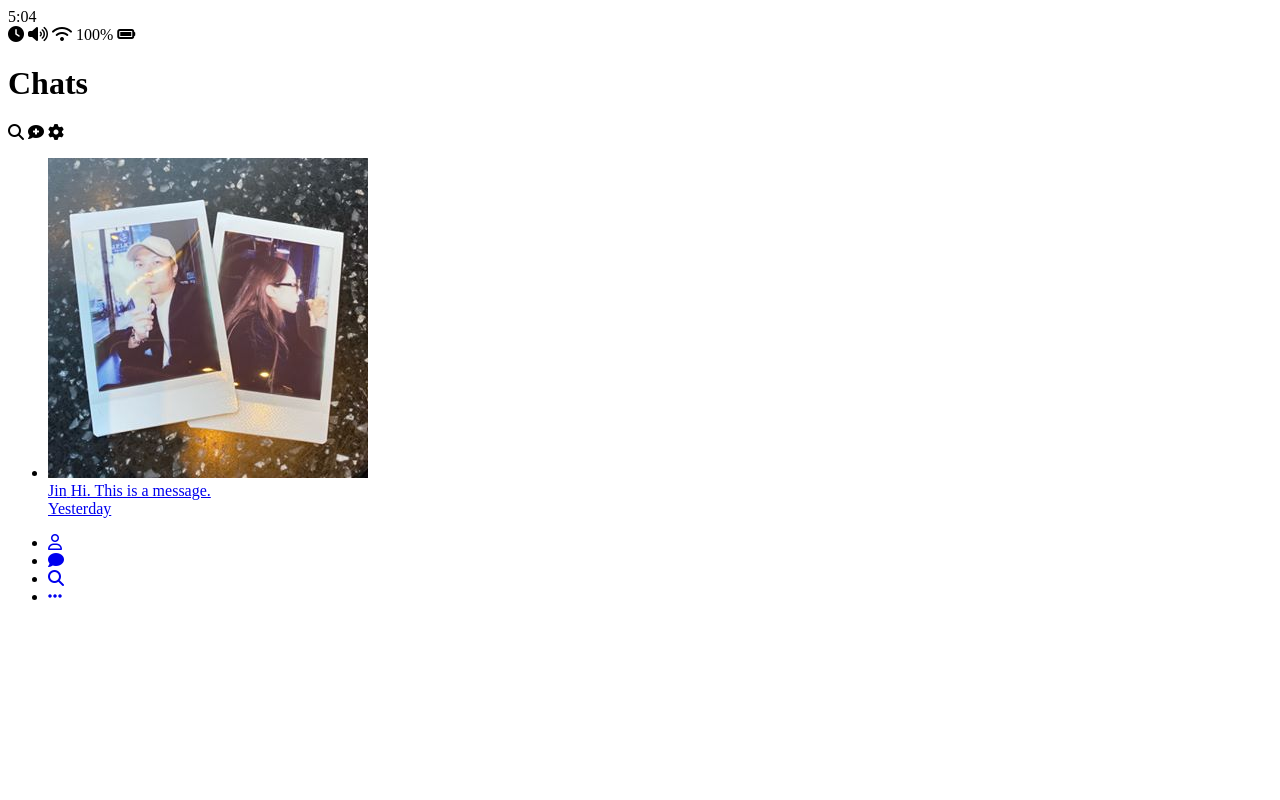
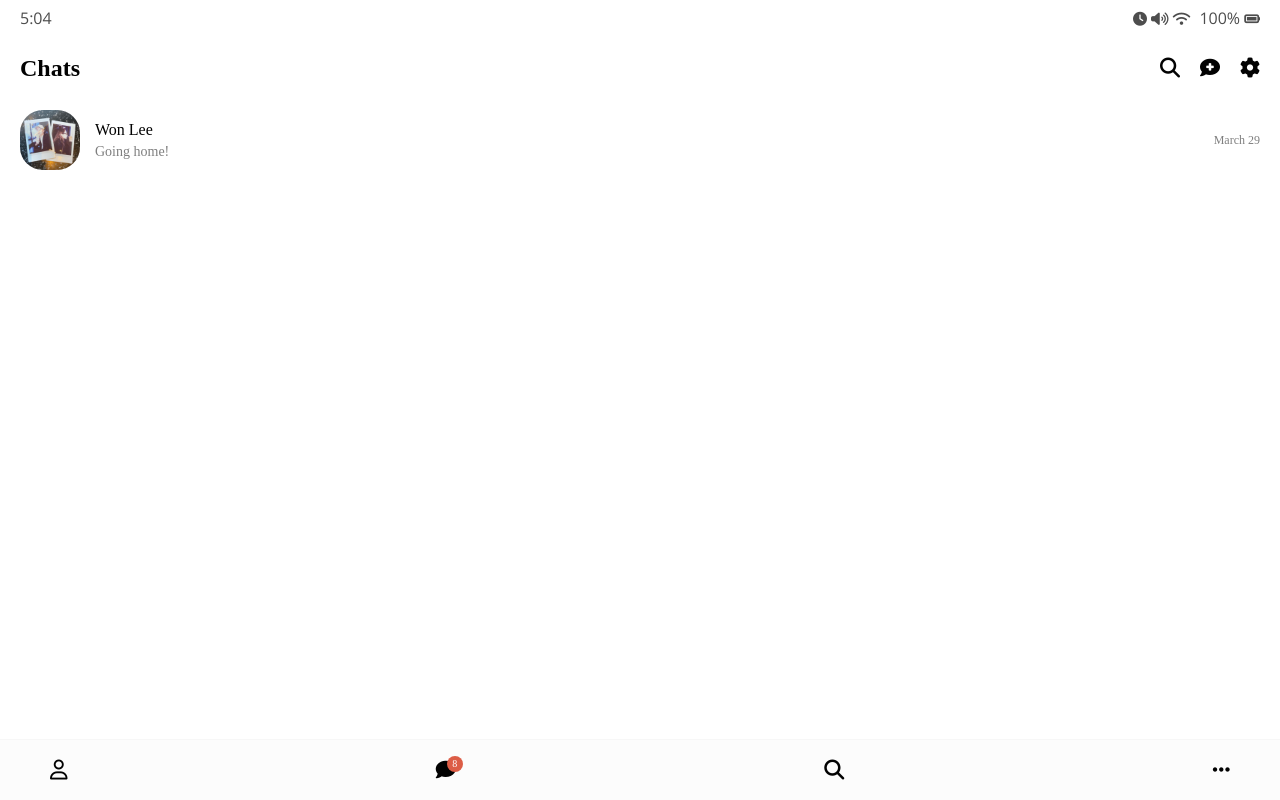
Before and after one commit to Jin-S-Lee/kakao-clone, a plain HTML site: page index.html in a window 1280 px wide. Drawn offline with nearby package versions, Linux system fonts and the light colour scheme.

Commit message:
some css part

```diff
--- /dev/null
+++ b/css/friend.css
@@ -0,0 +1,47 @@
+.friend {
+  display: flex;
+  justify-content: space-between;
+  align-items: center;
+}
+
+.friend .friend__avatar {
+  width: 50px;
+  border-radius: 38%;
+}
+
+.friend__avatar.g-avatar {
+  width: 70px;
+}
+
+.friend__avatar.m-avatar {
+  width: 60px;
+}
+
+.friend .friend__column {
+  display: flex;
+  align-items: center;
+}
+
+.friend .friend__avatar {
+  margin-right: 15px;
+}
+
+.friend__content .friend__name {
+  display: block;
+  margin-bottom: 5px;
+}
+
+.friend__content .friend__status,
+.friend__content .friend__bottom-text,
+.friend .chat__timestamp {
+  opacity: 0.5;
+}
+
+.friend__content .friend__bottom-text {
+  font-size: 14px;
+}
+
+.friend__content .friend__status,
+.friend .chat__timestamp {
+  font-size: 12px;
+}
--- /dev/null
+++ b/css/header.css
@@ -0,0 +1,27 @@
+.header {
+  display: flex;
+  justify-content: space-between;
+  margin-bottom: 30px;
+  align-items: center;
+}
+
+.header .header__title {
+  font-size: 24px;
+  font-weight: 600;
+}
+
+.header .header__icon {
+  font-size: 20px;
+  margin-left: 20px;
+  cursor: pointer;
+}
+
+.header .header__header-column {
+  display: flex;
+  align-items: center;
+}
+
+.header .header__back-btn {
+  font-size: 22px;
+  margin-right: 20px;
+}
--- /dev/null
+++ b/css/nav-bar.css
@@ -0,0 +1,37 @@
+.nav {
+  position: fixed;
+  width: 100%;
+  background: #fcfcfc;
+  padding: 20px 50px;
+  left: 0px;
+  bottom: 0px;
+  border-top: 1px solid #f7f7f7;
+}
+
+.nav .nav__list {
+  display: flex;
+  justify-content: space-between;
+}
+
+.nav i {
+  font-size: 20px;
+}
+
+.nav .nav__list-link {
+  position: relative;
+}
+
+.nav .nav__badge {
+  position: absolute;
+  top: -7px;
+  right: -7px;
+  color: white;
+  font-size: 10px;
+  background-color: #dc5d46;
+  width: 16px;
+  height: 16px;
+  display: flex;
+  justify-content: center;
+  align-items: center;
+  border-radius: 50%;
+}
--- /dev/null
+++ b/css/reset.css
@@ -0,0 +1,129 @@
+/* http://meyerweb.com/eric/tools/css/reset/
+   v2.0 | 20110126
+   License: none (public domain)
+*/
+
+html,
+body,
+div,
+span,
+applet,
+object,
+iframe,
+h1,
+h2,
+h3,
+h4,
+h5,
+h6,
+p,
+blockquote,
+pre,
+a,
+abbr,
+acronym,
+address,
+big,
+cite,
+code,
+del,
+dfn,
+em,
+img,
+ins,
+kbd,
+q,
+s,
+samp,
+small,
+strike,
+strong,
+sub,
+sup,
+tt,
+var,
+b,
+u,
+i,
+center,
+dl,
+dt,
+dd,
+ol,
+ul,
+li,
+fieldset,
+form,
+label,
+legend,
+table,
+caption,
+tbody,
+tfoot,
+thead,
+tr,
+th,
+td,
+article,
+aside,
+canvas,
+details,
+embed,
+figure,
+figcaption,
+footer,
+header,
+hgroup,
+menu,
+nav,
+output,
+ruby,
+section,
+summary,
+time,
+mark,
+audio,
+video {
+  margin: 0;
+  padding: 0;
+  border: 0;
+  font-size: 100%;
+  font: inherit;
+  vertical-align: baseline;
+}
+/* HTML5 display-role reset for older browsers */
+article,
+aside,
+details,
+figcaption,
+figure,
+footer,
+header,
+hgroup,
+menu,
+nav,
+section {
+  display: block;
+}
+body {
+  line-height: 1;
+}
+ol,
+ul {
+  list-style: none;
+}
+blockquote,
+q {
+  quotes: none;
+}
+blockquote:before,
+blockquote:after,
+q:before,
+q:after {
+  content: "";
+  content: none;
+}
+table {
+  border-collapse: collapse;
+  border-spacing: 0;
+}
--- /dev/null
+++ b/css/status-bar.css
@@ -0,0 +1,16 @@
+.status-bar {
+  display: flex;
+  justify-content: space-between;
+  margin-bottom: 30px;
+  font-family: "Open Sans", -apple-system, BlinkMacSystemFont, "Segoe UI",
+    Roboto, Oxygen, Ubuntu, Cantarell, "Open Sans", "Helvetica Neue", sans-serif;
+  opacity: 0.7;
+}
+
+.status-bar i {
+  font-size: 14px;
+}
+
+.status-bar .status-bar__battery-level {
+  margin-left: 5px;
+}
--- /dev/null
+++ b/css/styles.css
@@ -0,0 +1,20 @@
+@import url("https://fonts.googleapis.com/css?family=Open+Sans:400,600&display=swap");
+@import "reset.css";
+@import "status-bar.css";
+@import "header.css";
+@import "nav-bar.css";
+@import "friend.css";
+
+* {
+  box-sizing: border-box;
+}
+body {
+  background-color: white;
+  padding: 10px 20px;
+  color: #020202;
+}
+
+a {
+  color: inherit;
+  text-decoration: none;
+}
--- a/index.html
+++ b/index.html
@@ -8,6 +8,7 @@
       src="https://kit.fontawesome.com/1e02d61ef4.js"
       crossorigin="anonymous"
     ></script>
+    <link rel="stylesheet" href="css/styles.css" />
   </head>
   <body>
     <div class="status-bar">
@@ -42,15 +43,19 @@
       <ul class="chats__list">
         <li class="chats__chat chat">
           <a href="chat.html">
-            <div class="chat__column">
-              <img src="images/avatar.jpg" class="chat_avatar g-avatar" />
-              <div class="chat__content">
-                <span class="chat__username">Jin</span>
-                <span class="chat__preview">Hi. This is a message.</span>
+            <div class="chats__chat friend friend--lg">
+              <div class="friend__column">
+                <img src="images/avatar.jpg" class="m-avatar friend__avatar" />
+                <div class="friend__content">
+                  <span class="friend__name">Won Lee</span>
+                  <span class="friend__bottom-text">Going home!</span>
+                </div>
               </div>
-            </div>
-            <div class="chat__column">
-              <span class="chat__timestamp">Yesterday</span>
+              <div class="friend__column">
+                <span class="chat__timestamp">
+                  March 29
+                </span>
+              </div>
             </div>
           </a>
         </li>
@@ -59,13 +64,14 @@
     <nav class="nav">
       <ul class="nav__list">
         <li class="nav__list-item">
-          <a href="friends.html" class="nav__list-link"
-            ><i class="far fa-user"></i
+          <a href="friends.html" class="nav__list-link">
+            <i class="far fa-user"></i
           ></a>
         </li>
         <li class="nav__list-item">
-          <a href="index.html" class="nav__list-link"
-            ><i class="fas fa-comment"></i
+          <a href="index.html" class="nav__list-link">
+            <div class="nav__badge">8</div>
+            <i class="fas fa-comment"></i
           ></a>
         </li>
         <li class="nav__list-item">
```
Also changed, not shown: chat.html (+2 -1 lines), find.html (+2 -1 lines), friends.html (+3 -2 lines), more.html (+1 -0 lines), settings.html (+2 -1 lines).
